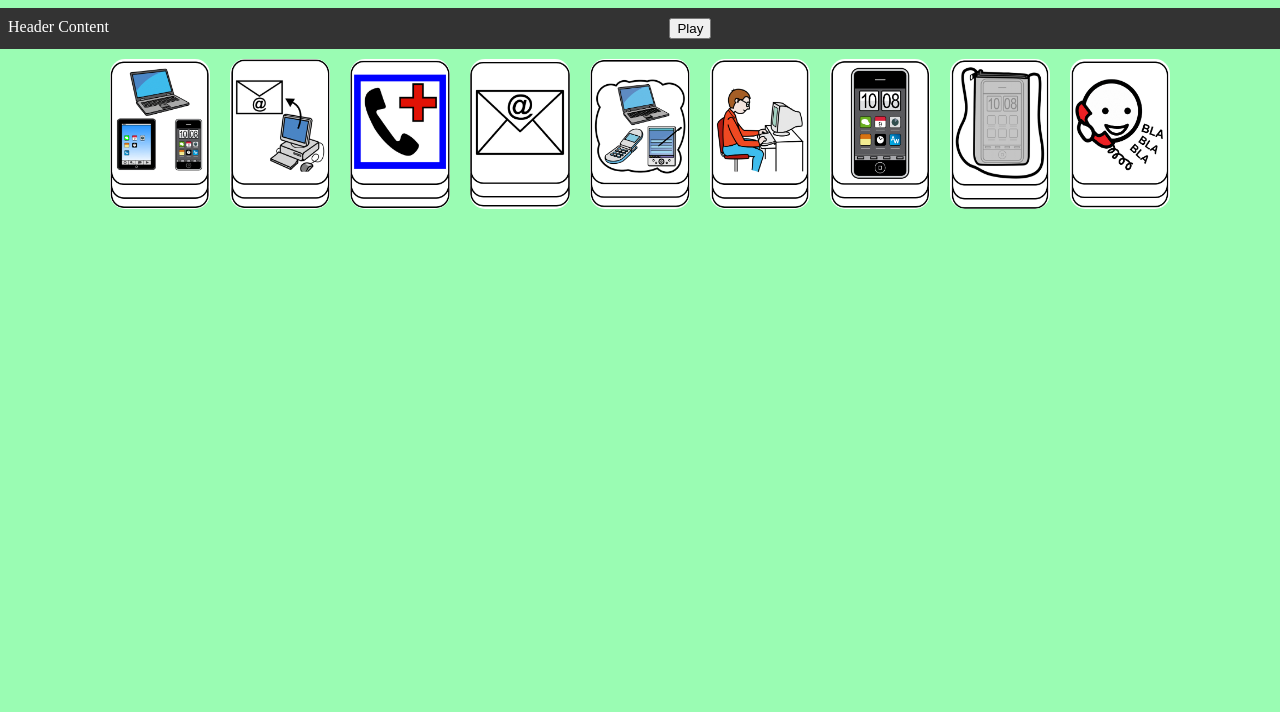
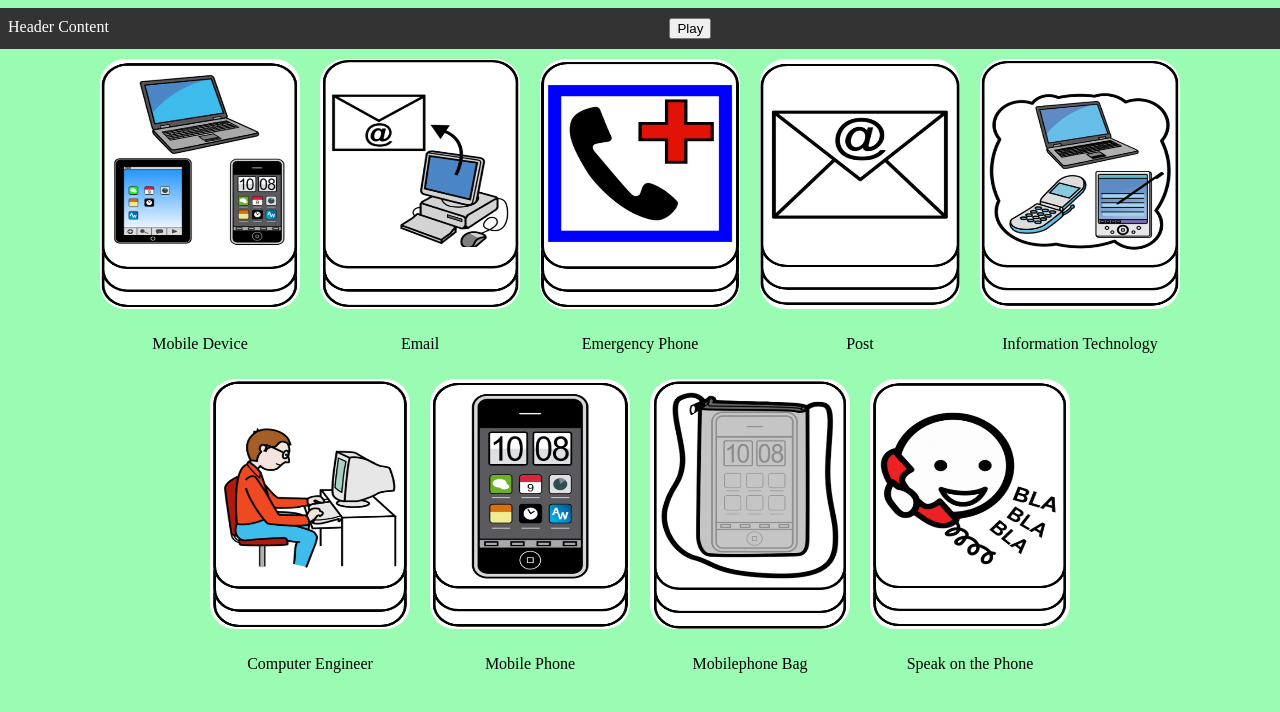
Before and after one commit to MBABHISHEK/alternative-Communication, a plain HTML site: page technology.html in a window 1280 px wide. Drawn offline with Linux system fonts and the light colour scheme.

Commit message:
Update technology.html

```diff
--- a/technology.html
+++ b/technology.html
@@ -29,12 +29,16 @@
       flex-wrap: wrap;
       justify-content: center;
     }
+    .cardContainer {
+      display: flex;
+      flex-direction: column;
+      align-items: center;
+    }
     .replicatedCard {
       margin: 10px;
-      width: 100px; /* Adjust card width as needed */
-      height: 150px; /* Adjust card height as needed */
-      /*border: 1px solid #000;*/
-      border-radius: 15px;
+      width: 200px; /* Adjust card width as needed */
+      height: 250px; /* Adjust card height as needed */
+      border-radius: 25px;
       cursor: pointer;
     }
     .red { background-color: #ff5555; }
@@ -51,36 +55,47 @@
   </div>
 
   <div id="cardContainer">
-    <!-- Add 9 image elements with different sources -->
+    <!-- Add image elements with different sources and paragraphs -->
+    <div class="cardContainer">
       <img class="replicatedCard" src="1.Technology\1.MobileDevice.png" alt="Mobile Device" onclick="replicateImage(this, 'Mobile Device')">
+      <p>Mobile Device</p>
+    </div>
+    <div class="cardContainer">
       <img class="replicatedCard" src="1.Technology\2.Email.png" alt="email" onclick="replicateImage(this, 'email')">
+      <p>Email</p>
+    </div>
+    <div class="cardContainer">
       <img class="replicatedCard" src="1.Technology\3.EmergencyPhone.png" alt="emergency phone" onclick="replicateImage(this, 'emergency phone')">
+      <p>Emergency Phone</p>
+    </div>
+    <div class="cardContainer">
       <img class="replicatedCard" src="1.Technology\4.Post.png" alt="post" onclick="replicateImage(this, 'post')">
+      <p>Post</p>
+    </div>
+    <div class="cardContainer">
       <img class="replicatedCard" src="1.Technology\5.InformationTechnology.png" alt="Information technology" onclick="replicateImage(this, 'Information technology')">
+      <p>Information Technology</p>
+    </div>
+    <div class="cardContainer">
       <img class="replicatedCard" src="1.Technology\6.ComputerEngineer.png" alt="computer engineer" onclick="replicateImage(this, 'computer engineer')">
+      <p>Computer Engineer</p>
+    </div>
+    <div class="cardContainer">
       <img class="replicatedCard" src="1.Technology\7.MobilePhone.png" alt="mobile phone" onclick="replicateImage(this, 'mobile phone')">
+      <p>Mobile Phone</p>
+    </div>
+    <div class="cardContainer">
       <img class="replicatedCard" src="1.Technology\8.MobilePhoneBag.png" alt="mobilephone bag" onclick="replicateImage(this, 'Mobilephone bag')">
+      <p>Mobilephone Bag</p>
+    </div>
+    <div class="cardContainer">
       <img class="replicatedCard" src="1.Technology\9.SpeakOnThePhone.png" alt="Speak on the phone" onclick="replicateImage(this, 'Speak on the phone')">
+      <p>Speak on the Phone</p>
+    </div>
   </div>
 
   <script>
     let addedImages = []; // Array to store added images
-
-    function replicateCard(card) {
-      const newCard = card.cloneNode(true);
-      newCard.classList.remove("replicatedCard");
-      newCard.style.width = "50px"; // Set the width of the cloned card
-      newCard.style.height = "75px"; // Set the height of the cloned card
-
-      const headerContainer = document.getElementById("headerContainer");
-      headerContainer.appendChild(newCard);
-
-      // Store information about added image
-      /*addedImages.push({
-        alt: newCard.alt,
-        src: newCard.src
-      });*/
-    }
 
     function replicateImage(image, text) {
       const newImage = image.cloneNode(true);
@@ -107,7 +122,6 @@
 
     function playSpeech() {
       let concatenatedText = "";
-      console.log(concatenatedText);
 
       // Concatenate alt text of added images
       addedImages.forEach(image => {
@@ -117,13 +131,8 @@
       const synth = window.speechSynthesis;
       const utterance = new SpeechSynthesisUtterance(concatenatedText.trim());
 
-
       // Play speech
-      console.log(concatenatedText);
-
       synth.speak(utterance);
-
-      // Initialize addedImages list to zero
     }
 
     function playButtonClicked() {
```
Lines whose indentation alone changed are shown as unchanged.
